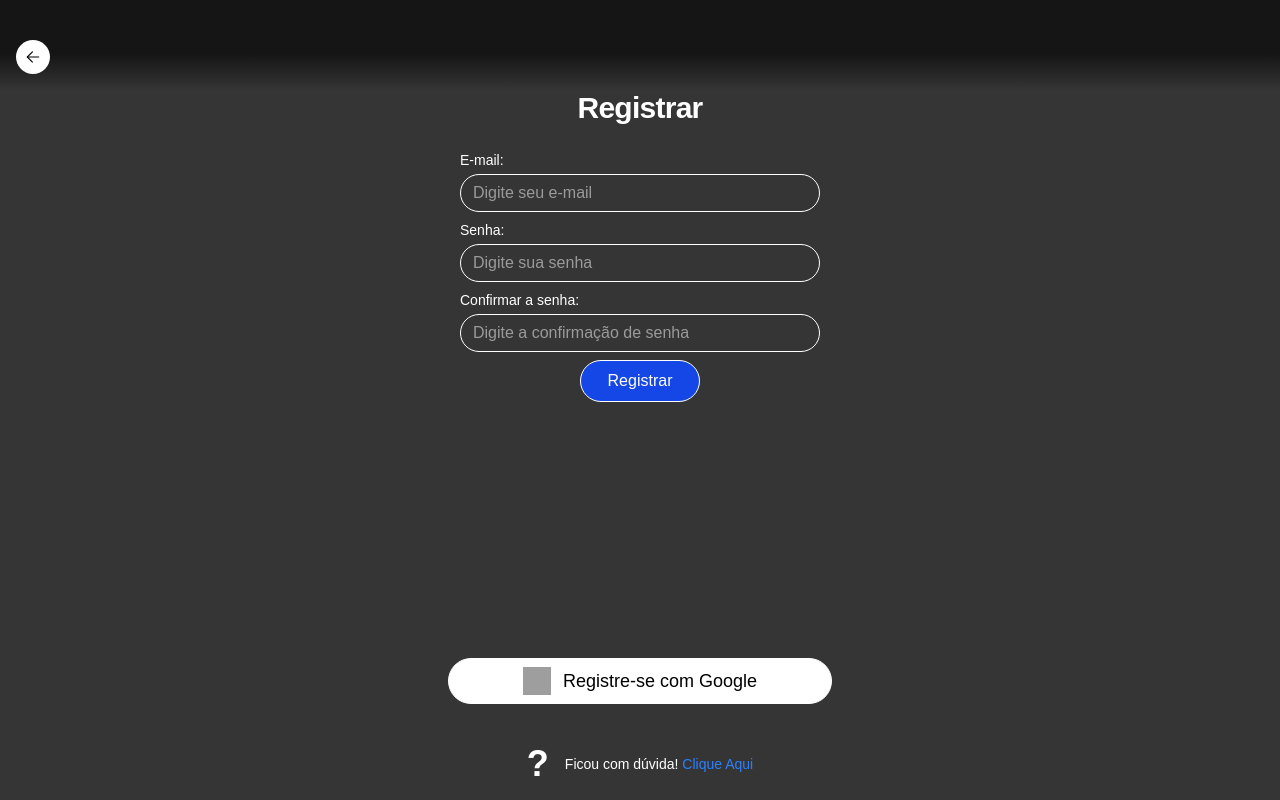
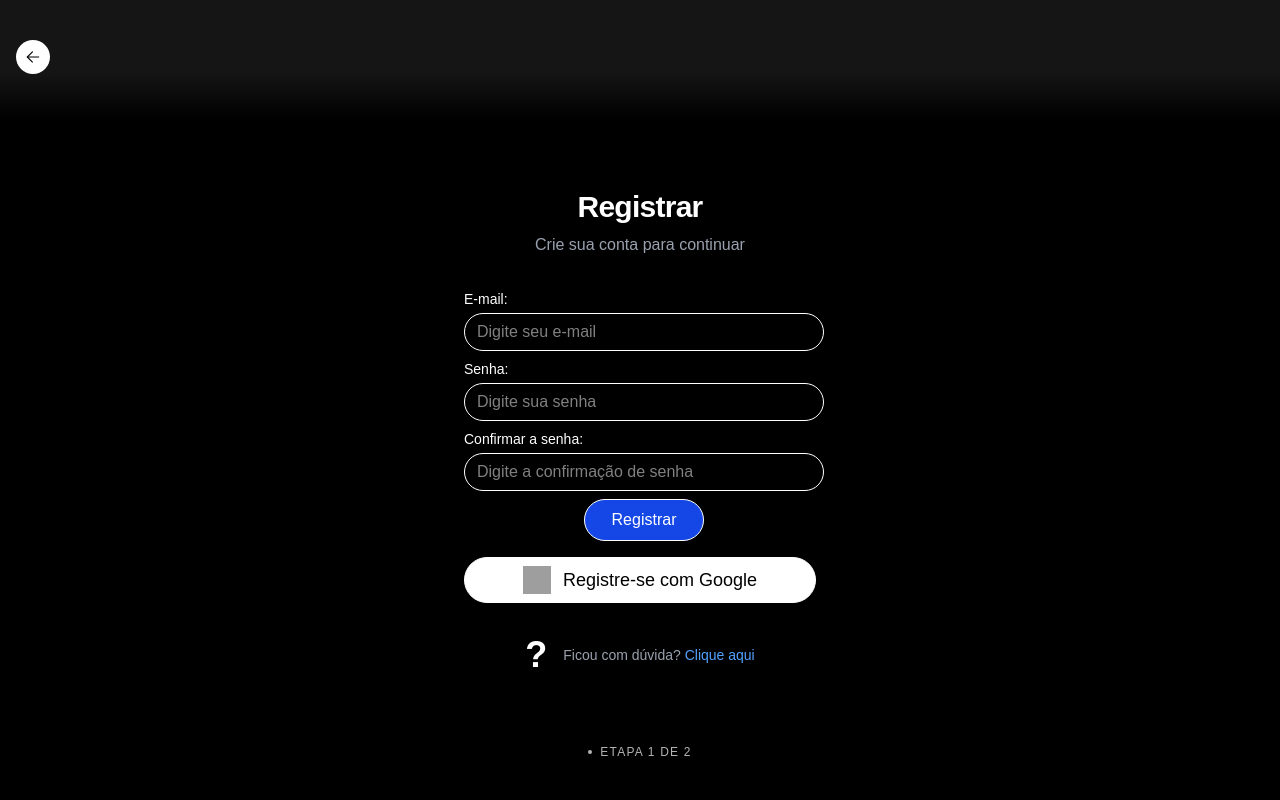
Before and after one commit to colligii/laco, a Next.js app: page /register in a window 1280 px wide. Built offline with nearby package versions, Linux system fonts and the light colour scheme; grey boxes are pictures that could not be loaded.

Commit message:
modify register page style

```diff
--- a/app/register/page.tsx
+++ b/app/register/page.tsx
@@ -1,31 +1,20 @@
-import { Mail } from 'lucide-react';
-import Button from '../components/button'
-import ButtonIcon from '../components/button-icon'
 import Header from '../components/header';
-import AppleSvg from '../img/svg/apple';
 import RegisterForm from './register-form';
 import GoogleLoginButton from '../components/google-login-button';
 
 const Register = () => {
-    const scheduleName = "Casamento de [Nome]"; // Exemplo para a variável ${scheduleName}
+    return (
+        <div className="h-screen flex flex-col items-center bg-black text-white">
+            <Header disableIcon={true} href="/" />
 
-
-    return (
-        <div className="h-screen flex flex-col items-center">
-            <Header disableIcon={true} href="/" />
-            <div className="flex h-screen flex-col items-center justify-between text-white font-sans">
-
-            <div className="flex flex-col items-center">
-                    <h1 className="text-3xl font-bold mb-6 tracking-tight">
-                        Registrar
-                    </h1>
-                    <div>
-                        <RegisterForm />
-                    </div>
-                </div>
+            <main className="flex-1 flex flex-col items-center justify-center px-4 w-full max-w-sm">
+                <div className="text-center mb-8">
+                    <h1 className="text-3xl font-bold tracking-tight">Registrar</h1>
+                    <p className="text-gray-400 mt-2">Crie sua conta para continuar</p>
                 </div>
 
-            <div className="w-full max-w-sm space-y-4 pb-4">
+                <div className="w-full space-y-4">
+                    <RegisterForm />
                     <GoogleLoginButton
                         color="black"
                         background="white"
@@ -37,18 +26,23 @@
                             />
                         }
                         text="Registre-se com Google"
-                ></GoogleLoginButton>
-                <div className="flex items-center justify-center gap-4 pt-6">
-                    <div className="text-4xl font-black">
-                        ?
-                    </div>
-                    <p className="text-sm">
-                        Ficou com dúvida! <a href="#" className="text-blue-500 hover:underline">Clique Aqui</a>
+                    />
+                    <div className="flex items-center justify-center gap-4 pt-4">
+                        <div className="text-4xl font-black">?</div>
+                        <p className="text-sm text-gray-400">
+                            Ficou com dúvida? <a href="#" className="text-blue-400 hover:underline">Clique aqui</a>
                         </p>
                     </div>
                 </div>
+            </main>
+
+            <footer className="pb-10">
+                <div className="flex items-center gap-2 opacity-70">
+                    <div className="w-1 h-1 bg-white rounded-full"></div>
+                    <span className="text-xs uppercase tracking-widest">Etapa 1 de 2</span>
                 </div>
-
+            </footer>
+        </div>
     );
 };
 
```
Lines whose indentation alone changed are shown as unchanged.
